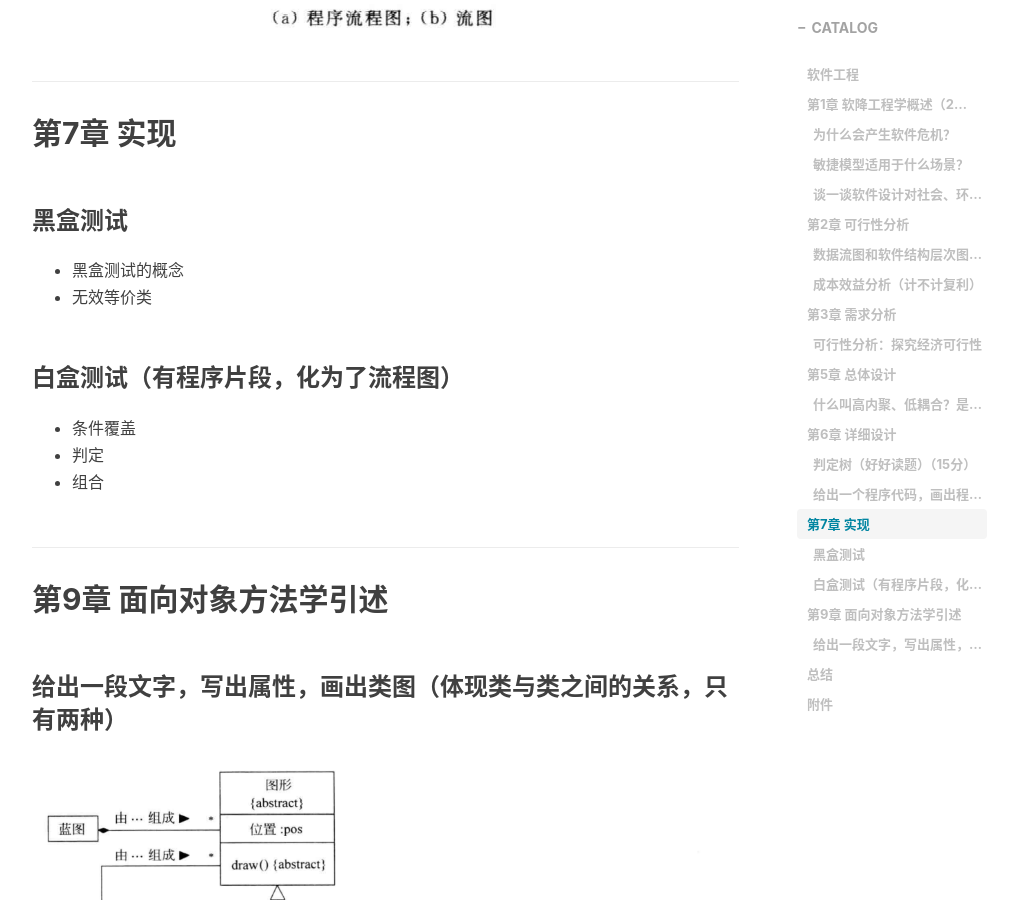
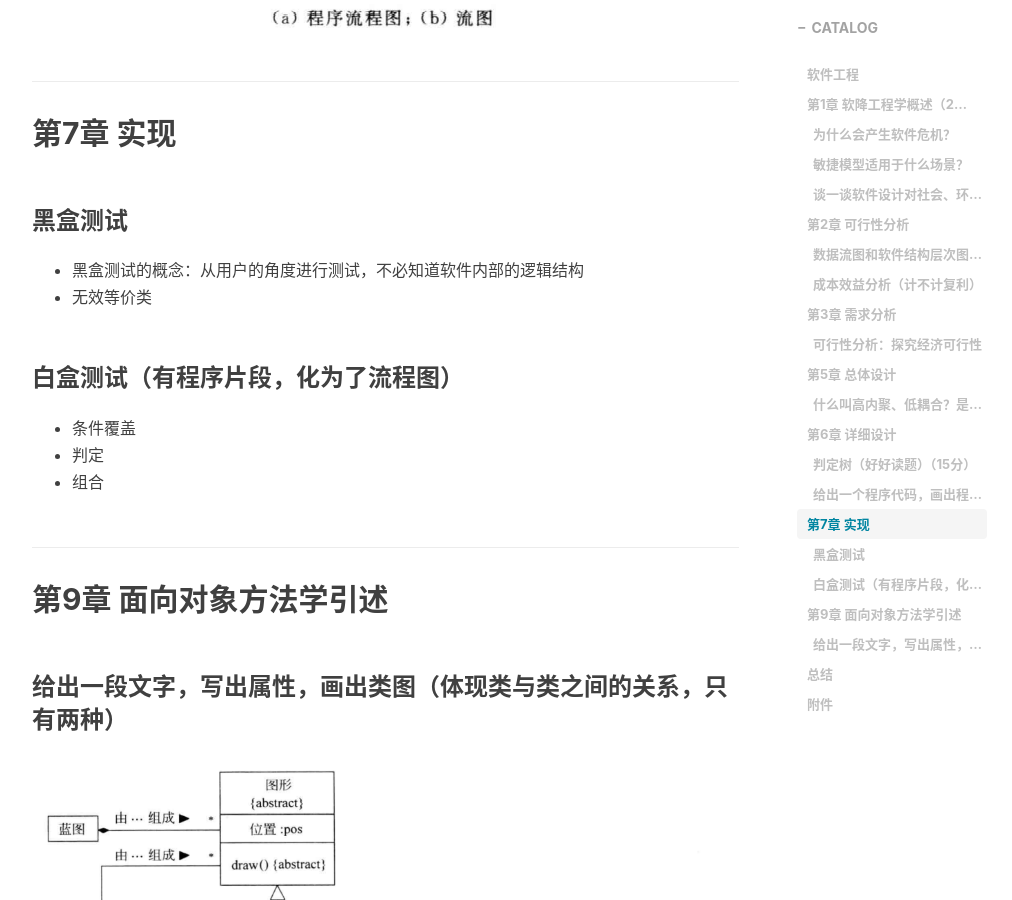
Before and after one commit to LikeAPhoenix/LikeAPhoenix.github.io, a Jekyll site: the page built from _posts/review/2022-06-20-software-review.md, in a window 1280 px wide and 900 px high, scrolled down 7689 px. Shown: the whole window, without its empty margins (233-1245 px from the left). Built offline with Jekyll 4.4.1, drawn with Linux system fonts in a browser that asks for light colours; nearby versions of some CDN libraries; comment, search, counter and statistics services are not loaded; a style sheet for code colours, icons or effects is not loaded.

Commit message:
📃 docs: 修改文档

```diff
--- a/_posts/review/2022-06-20-software-review.md
+++ b/_posts/review/2022-06-20-software-review.md
@@ -95,7 +95,7 @@ tags:
 
 ### 黑盒测试
 
-- 黑盒测试的概念
+- 黑盒测试的概念：从用户的角度进行测试，不必知道软件内部的逻辑结构
 - 无效等价类
 
 ### 白盒测试（有程序片段，化为了流程图）
```
